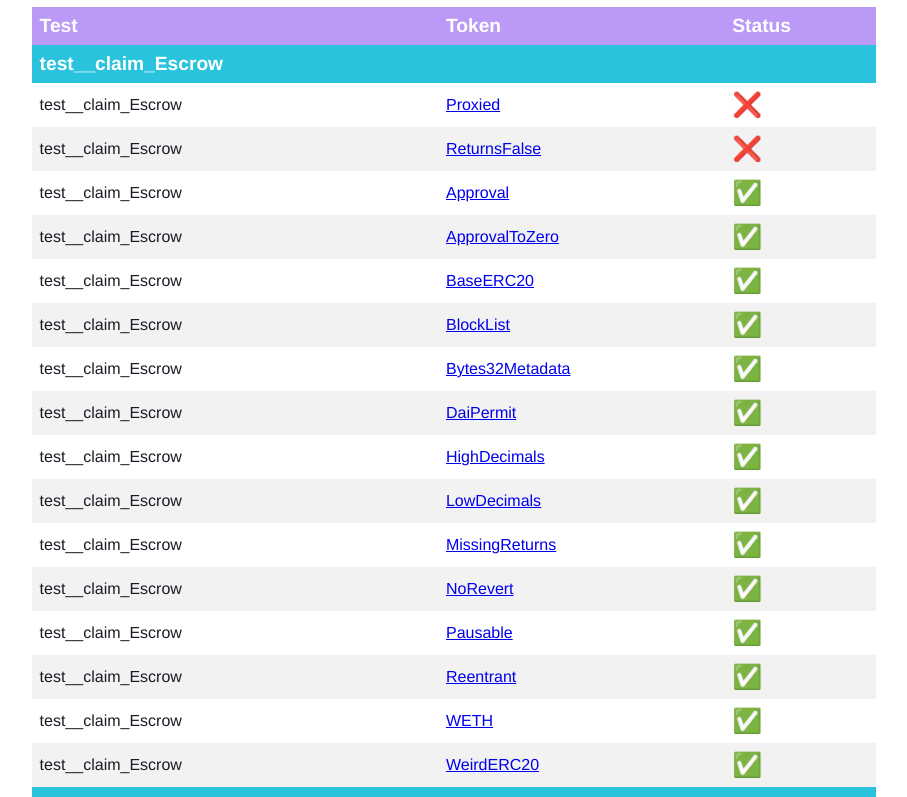
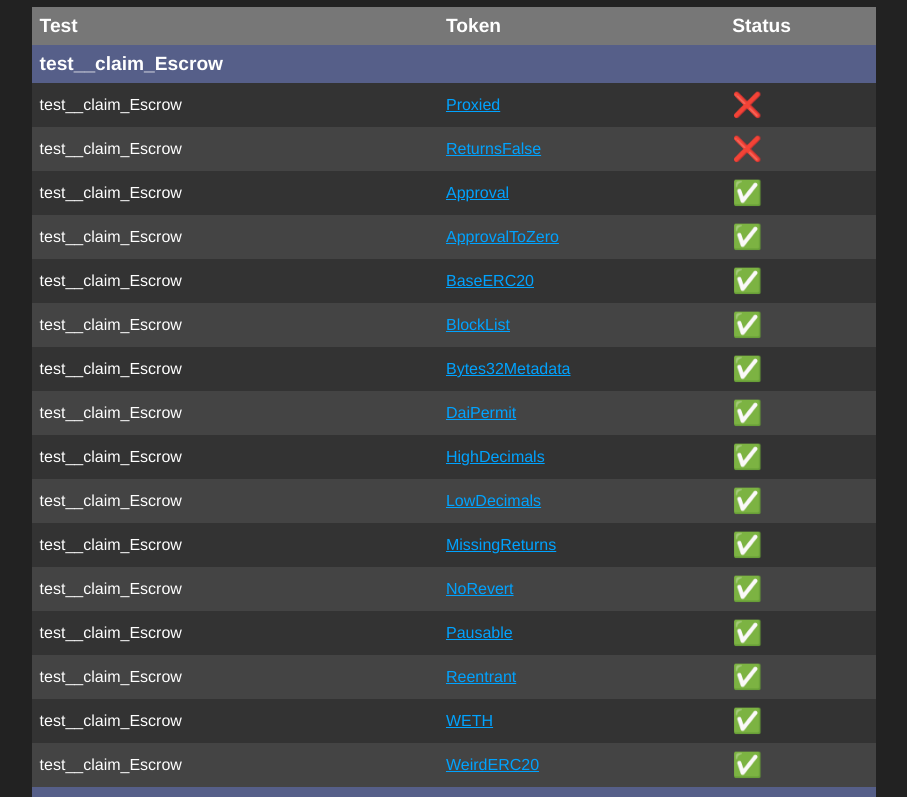
Before and after one commit to code-423n4/2023-01-popcorn, a website: page report.html in a window 1280 px wide. Shown: the part 73-870 px from the top of the page, without its empty margins (186-1093 px from the left). Drawn offline with Linux system fonts and the light colour scheme.

Commit message:
migrated to updated tokentest for dark mode

```diff
--- a/report.html
+++ b/report.html
@@ -20,15 +20,18 @@
         padding: 8px;
       }
       th {
-        background-color: #bb9af7;
+        background-color: #777;
         color: white;
       }
       tr:nth-child(even) {
-        background-color: #f2f2f2;
+        background-color: #444;
+      }
+      tr:nth-child(odd) {
+        background-color: #333;
       }
       /* Add some styling to the status column */
       .subheader {
-        background-color: #2ac3de;
+        background-color: #565f89;
         color: white;
       }
       .success {
@@ -43,8 +46,12 @@
         width: 66%;
         text-align: center;
         margin: 0 auto;
-        color: #1a1b26;
+        color: #fff;
         font-family: "Helvetica Neue", Helvetica, Arial, sans-serif;
+        background-color: #222;
+      }
+      a {
+        color: #00a3ff;
       }
     </style>
   </head>
```
